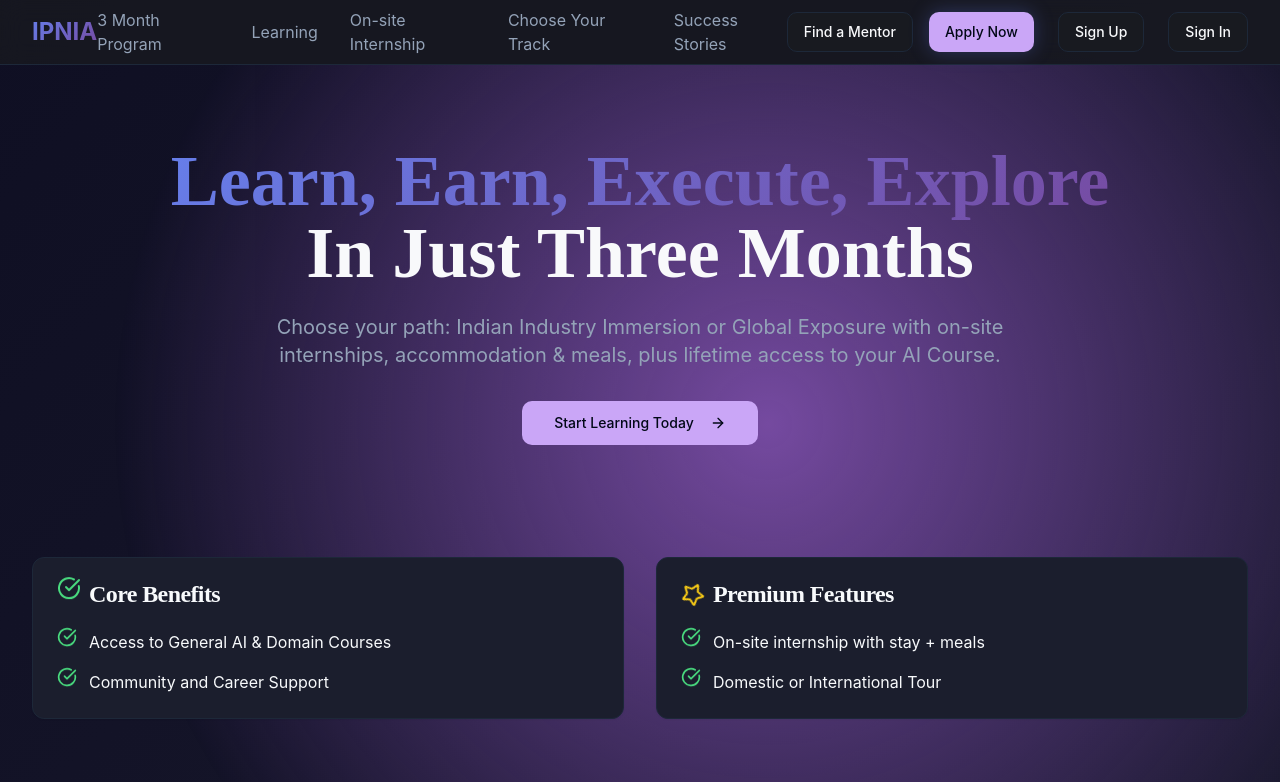
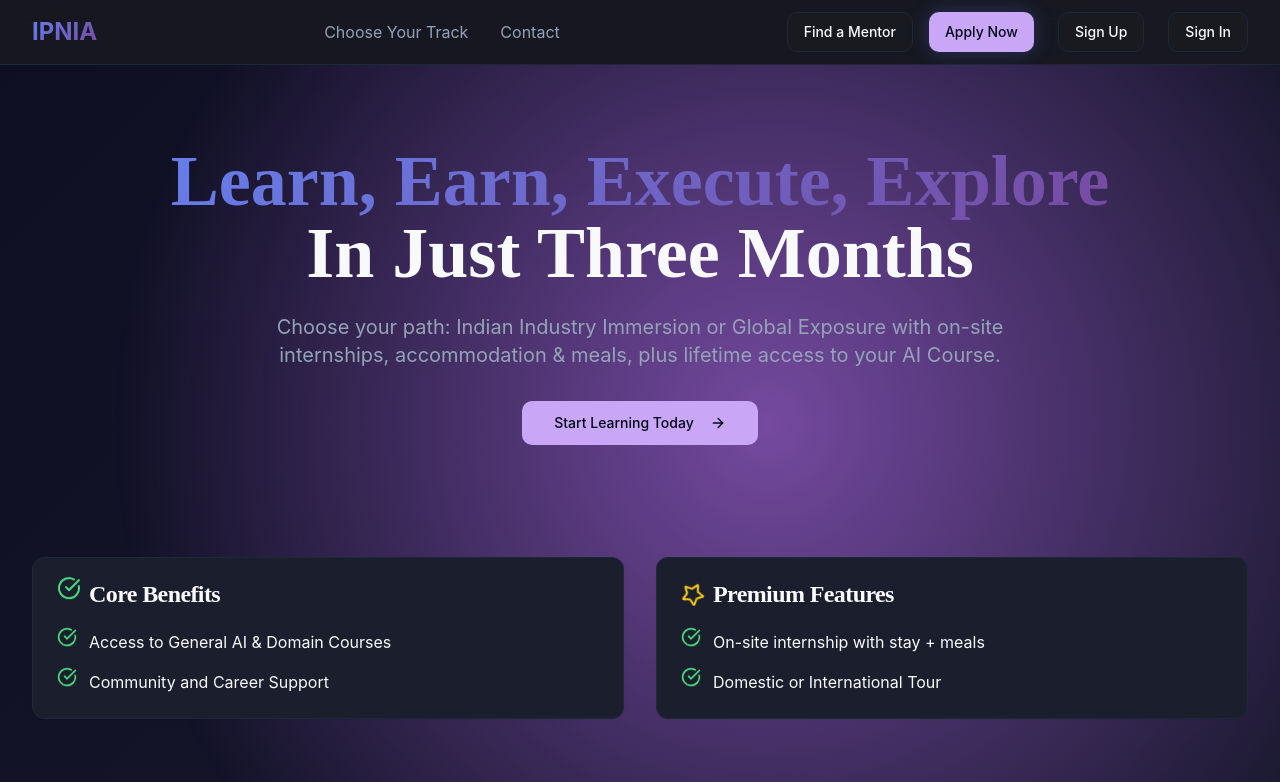
Before and after one commit to Harinee2501/ai-course-students-hub, a React (Vite) app: page / in a window 1280 px wide. Shown: the top 782 px of the page. Built offline with nearby package versions, Linux system fonts and the light colour scheme.

Commit message:
Update navbar: remove extra links, add Contact link to footer

```diff
--- a/src/pages/Index.tsx
+++ b/src/pages/Index.tsx
@@ -149,11 +149,8 @@ const Index = () => {
               <div className="text-2xl font-bold hero-gradient">IPNIA</div>
             </div>
             <div className="hidden md:flex items-center space-x-8">
-              <a href="#program" className="text-muted-foreground hover:text-primary transition-colors">3 Month Program</a>
-              <a href="#learning" className="text-muted-foreground hover:text-primary transition-colors">Learning</a>
-              <a href="#internship" className="text-muted-foreground hover:text-primary transition-colors">On-site Internship</a>
               <a href="#tracks" className="text-muted-foreground hover:text-primary transition-colors">Choose Your Track</a>
-              <a href="#success" className="text-muted-foreground hover:text-primary transition-colors">Success Stories</a>
+              <a href="#contact" className="text-muted-foreground hover:text-primary transition-colors">Contact</a>
             </div>
             <div className="flex items-center space-x-4">
               <Button
@@ -477,7 +474,7 @@ const Index = () => {
       <StickyCTA />
 
       {/* Footer */}
-      <footer className="bg-card py-16 px-4 sm:px-6 lg:px-8">
+      <footer id="contact" className="bg-card py-16 px-4 sm:px-6 lg:px-8">
         <div className="max-w-7xl mx-auto">
           <div className="grid md:grid-cols-4 gap-8 mb-8">
             <div>
```
